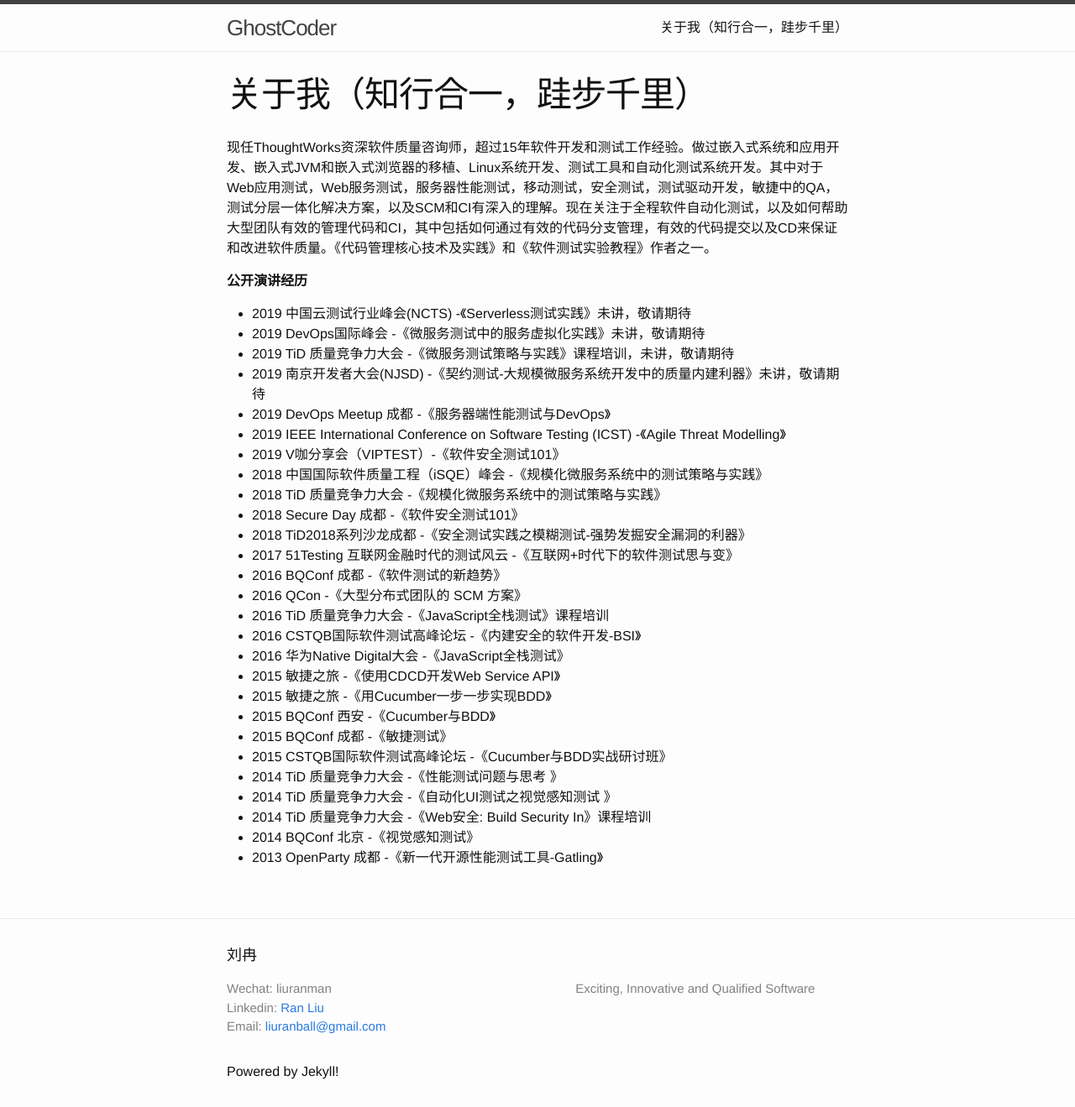
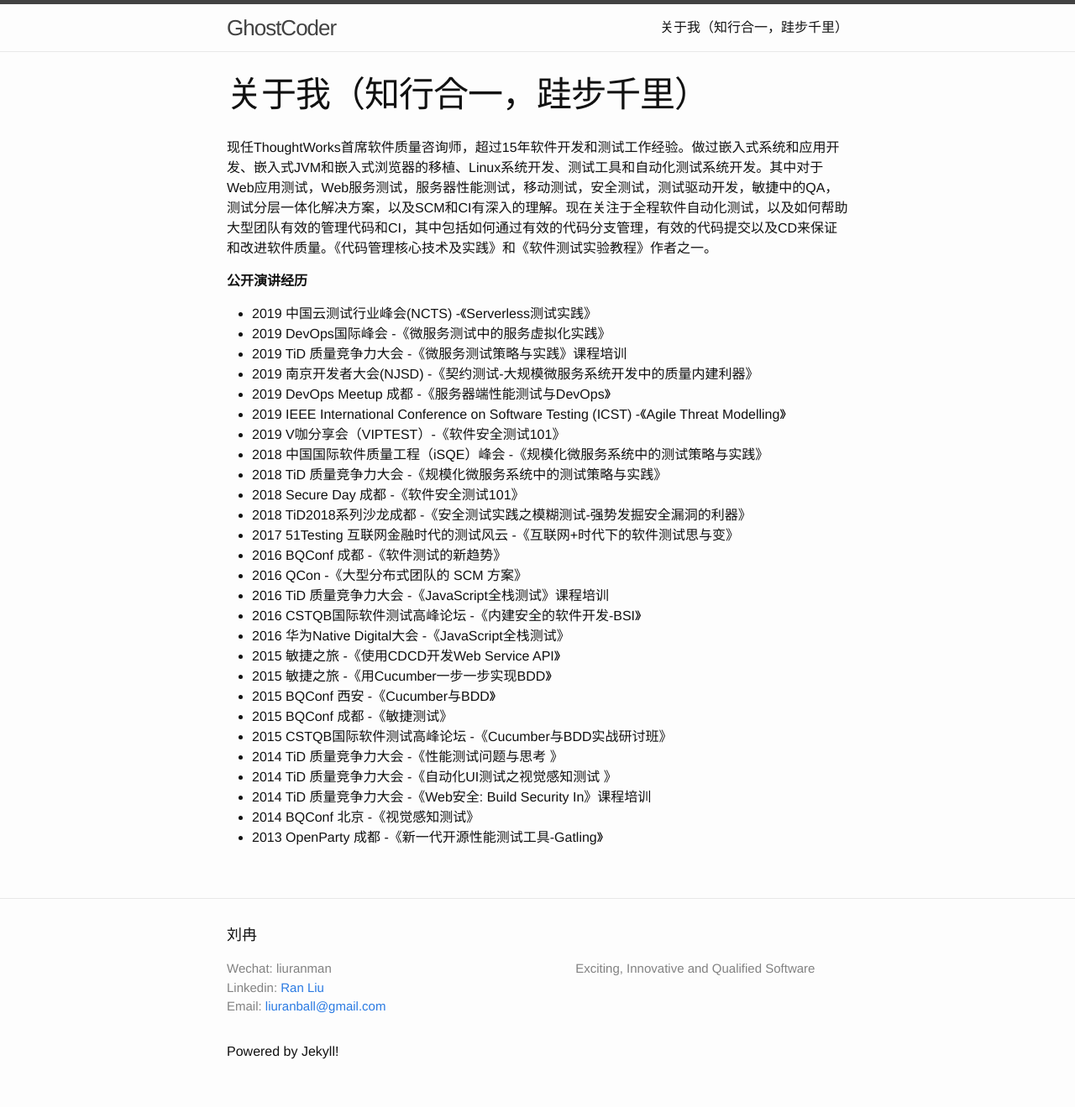
Before and after one commit to TWRanMan/twranman.github.io, a Jekyll site: the page built from about.md, in a window 1280 px wide. Shown: the whole page at 84% size. Built offline with Jekyll 4.4.1, drawn with Linux system fonts in a browser that asks for light colours; after the commit the page ends 1295 px from its top, so only the background shows below that.

Commit message:
modified about.md

```diff
--- a/about.md
+++ b/about.md
@@ -4,15 +4,15 @@
 permalink: /about/
 ---
 
-现任ThoughtWorks资深软件质量咨询师，超过15年软件开发和测试工作经验。做过嵌入式系统和应用开发、嵌入式JVM和嵌入式浏览器的移植、Linux系统开发、测试工具和自动化测试系统开发。其中对于Web应用测试，Web服务测试，服务器性能测试，移动测试，安全测试，测试驱动开发，敏捷中的QA，测试分层一体化解决方案，以及SCM和CI有深入的理解。现在关注于全程软件自动化测试，以及如何帮助大型团队有效的管理代码和CI，其中包括如何通过有效的代码分支管理，有效的代码提交以及CD来保证和改进软件质量。《代码管理核心技术及实践》和《软件测试实验教程》作者之一。
+现任ThoughtWorks首席软件质量咨询师，超过15年软件开发和测试工作经验。做过嵌入式系统和应用开发、嵌入式JVM和嵌入式浏览器的移植、Linux系统开发、测试工具和自动化测试系统开发。其中对于Web应用测试，Web服务测试，服务器性能测试，移动测试，安全测试，测试驱动开发，敏捷中的QA，测试分层一体化解决方案，以及SCM和CI有深入的理解。现在关注于全程软件自动化测试，以及如何帮助大型团队有效的管理代码和CI，其中包括如何通过有效的代码分支管理，有效的代码提交以及CD来保证和改进软件质量。《代码管理核心技术及实践》和《软件测试实验教程》作者之一。
 
 
 **公开演讲经历**
 
-- 2019 中国云测试行业峰会(NCTS) -《Serverless测试实践》未讲，敬请期待
-- 2019 DevOps国际峰会 -《微服务测试中的服务虚拟化实践》未讲，敬请期待
-- 2019 TiD 质量竞争力大会 -《微服务测试策略与实践》课程培训，未讲，敬请期待
-- 2019 南京开发者大会(NJSD) -《契约测试-大规模微服务系统开发中的质量内建利器》未讲，敬请期待
+- 2019 中国云测试行业峰会(NCTS) -《Serverless测试实践》
+- 2019 DevOps国际峰会 -《微服务测试中的服务虚拟化实践》
+- 2019 TiD 质量竞争力大会 -《微服务测试策略与实践》课程培训
+- 2019 南京开发者大会(NJSD) -《契约测试-大规模微服务系统开发中的质量内建利器》
 - 2019 DevOps Meetup 成都 -《服务器端性能测试与DevOps》
 - 2019 IEEE International Conference on Software Testing (ICST) -《Agile Threat Modelling》
 - 2019 V咖分享会（VIPTEST）-《软件安全测试101》
```
